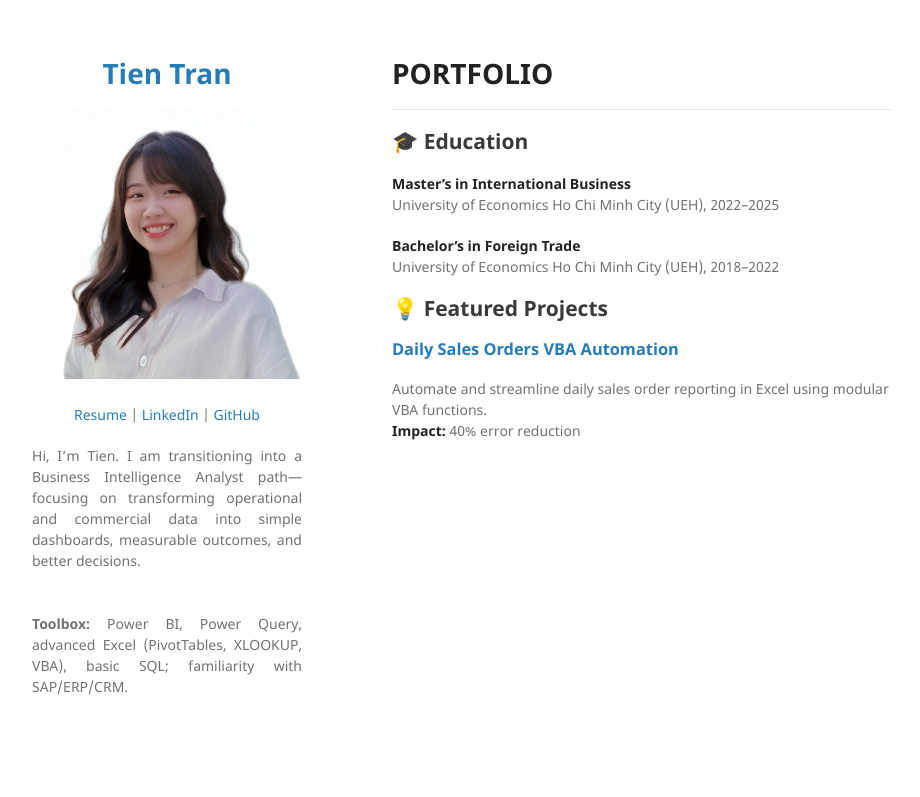
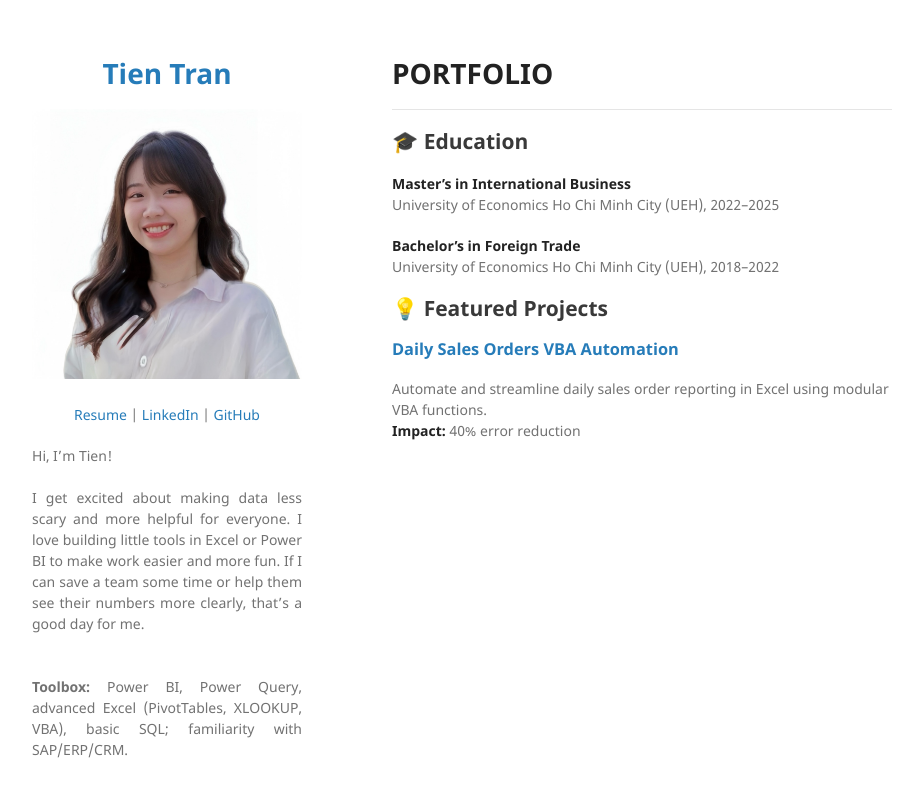
Before and after one commit to tnthaotien/tnthaotien.github.io, a Jekyll site: the page built from index.md, in a window 1280 px wide. Shown: the top 797 px of the page, without its empty margins (178-1098 px from the left). Built offline with Jekyll 4.4.1, drawn with Linux system fonts in a browser that asks for light colours; our own code applies the rules of GitHub Pages for plain Markdown files.

Commit message:
Update _config.yml

```diff
--- a/_config.yml
+++ b/_config.yml
@@ -10,7 +10,9 @@ description:
   </p>
 
   <p align="justify">
-  Hi, I’m Tien. I am transitioning into a Business Intelligence Analyst path—focusing on transforming operational and commercial data into simple dashboards, measurable outcomes, and better decisions.<br>
+  Hi, I’m Tien!
+  <br><br>
+  I get excited about making data less scary and more helpful for everyone. I love building little tools in Excel or Power BI to make work easier and more fun. If I can save a team some time or help them see their numbers more clearly, that’s a good day for me.<br>
   <br><br>
   <b>Toolbox:</b> Power BI, Power Query, advanced Excel (PivotTables, XLOOKUP, VBA), basic SQL; familiarity with SAP/ERP/CRM.<br><br>
   <br><br>
```
